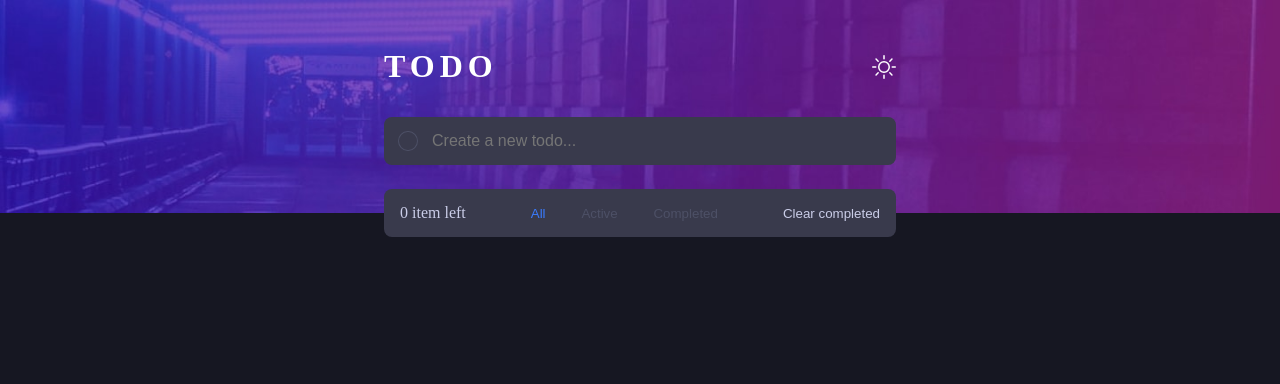
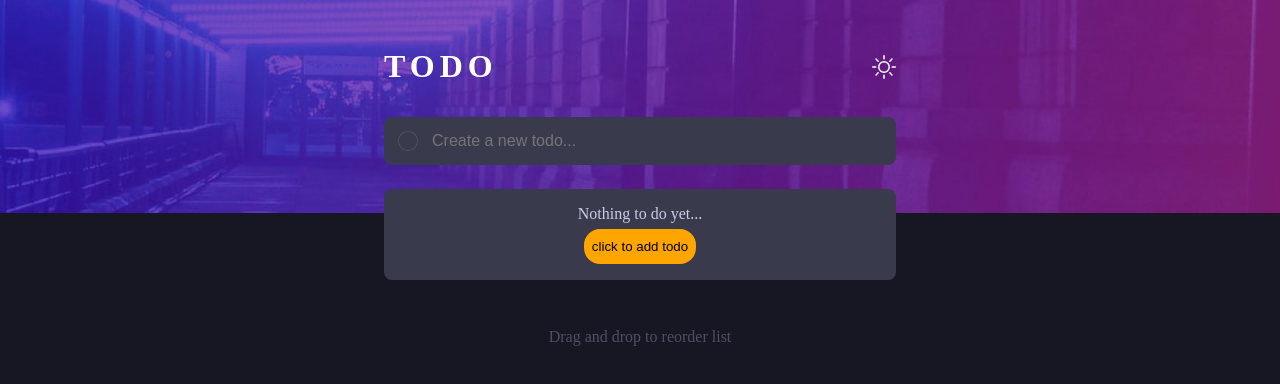
Before and after one commit to efezinoidisi/todo-app, a React (Vite) app: page / in a window 1280 px wide. Shown: the top 384 px of the page. Built offline with nearby package versions, Linux system fonts and the light colour scheme.

Commit message:
style: improve styling for empty todo list

```diff
--- a/src/components/Home.tsx
+++ b/src/components/Home.tsx
@@ -1,9 +1,10 @@
 import { TodoContextType } from '../todoTypes';
-import { useState } from 'react';
+import { useState, useRef } from 'react';
 import styled from 'styled-components';
 import { BsSun, BsMoon } from 'react-icons/bs';
 import List from './List';
 import { useTodo } from '../useTodo';
+import { MutableRefObject } from 'react';
 
 type HomeProps = {
 	toggle: (event: React.MouseEvent<HTMLButtonElement>) => void;
@@ -12,6 +13,8 @@ type HomeProps = {
 
 const Home = ({ toggle, dark }: HomeProps) => {
 	const { saveTodo } = useTodo() as TodoContextType;
+
+	const inputRef = useRef() as MutableRefObject<HTMLInputElement>;
 
 	// new todo from input
 	const [todo, setTodo] = useState('');
@@ -41,13 +44,15 @@ const Home = ({ toggle, dark }: HomeProps) => {
 							placeholder='Create a new todo...'
 							value={todo}
 							onChange={e => setTodo(e.target.value)}
+							ref={inputRef}
 						/>
 					</FormStyle>
 				</HeaderContents>
 			</HeaderStyles>
 
 			<MainStyles>
-				<List />
+				<List inputRef={inputRef} />
+				<p className='drag'>Drag and drop to reorder list</p>
 			</MainStyles>
 		</>
 	);
@@ -121,6 +126,12 @@ const MainStyles = styled.main`
 	margin: -1.5rem auto 1rem;
 	border-radius: 5px;
 
+	.drag {
+		padding-block: 3rem;
+		text-align: center;
+		color: ${({ theme }) => theme.colors.blur};
+	}
+
 	@media only screen and (min-width: 600px) {
 		width: 50%;
 	}
--- a/src/components/Item.tsx
+++ b/src/components/Item.tsx
@@ -41,7 +41,7 @@ const ItemsStyles = styled.div.attrs((props: { pending: boolean }) => props)`
 	justify-content: flex-start;
 	align-items: center;
 	padding: 0;
-	height: 3rem;
+	height: 3.2rem;
 	gap: 1rem;
 	font-size: 1rem;
 
--- a/src/components/List.tsx
+++ b/src/components/List.tsx
@@ -1,5 +1,5 @@
 import styled from 'styled-components';
-import { useState, useMemo } from 'react';
+import { useState, useMemo, MutableRefObject } from 'react';
 import Item from './Item';
 import { TodoContextType } from '../todoTypes';
 import {
@@ -11,7 +11,11 @@ import {
 import Section from './Section';
 import { useTodo } from '../useTodo';
 
-const List = () => {
+type ListProps = {
+	inputRef: MutableRefObject<HTMLInputElement>;
+};
+
+const List = ({ inputRef }: ListProps) => {
 	const { todos, deleteTodo, updateTodo, clearCompleted, updateTodoList } =
 		useTodo() as TodoContextType;
 	//
@@ -55,7 +59,19 @@ const List = () => {
 		reorderedList.splice(destination.index, 0, removedTodo);
 		updateTodoList(reorderedList);
 	};
+
+	if (todos.length === 0)
 		return (
+			<EmptyList>
+				<p>Nothing to do yet...</p>
+				<button type='button' onClick={() => inputRef.current.focus()}>
+					click to add todo
+				</button>
+			</EmptyList>
+		);
+
+	return (
+		<>
 			<DragDropContext onDragEnd={handleOnDragEnd}>
 				<Droppable droppableId='todos' type='group'>
 					{provided => (
@@ -78,8 +94,11 @@ const List = () => {
 								</Draggable>
 							))}
 							{provided.placeholder}
+
 							<LastStyles>
-							<span>{`${itemsLeft} item${itemsLeft > 1 ? 's' : ''} left`}</span>
+								<span>{`${itemsLeft} item${
+									itemsLeft > 1 ? 's' : ''
+								} left`}</span>
 								<Section views={setQuery} query={query} />
 								<button onClick={clearCompleted} className='button'>
 									Clear completed
@@ -88,10 +107,11 @@ const List = () => {
 						</ListStyles>
 					)}
 				</Droppable>
+			</DragDropContext>
 			<DisplayStyles>
 				<Section views={setQuery} query={query} />
 			</DisplayStyles>
-		</DragDropContext>
+		</>
 	);
 };
 
@@ -107,8 +127,9 @@ const LastStyles = styled.div`
 	display: flex;
 	justify-content: space-between;
 	padding: 0 1rem;
-	height: 3rem;
+	height: 3.2rem;
 	align-items: center;
+	color: ${({ theme }) => theme.colors.blur};
 
 	button {
 		background-color: inherit;
@@ -116,7 +137,7 @@ const LastStyles = styled.div`
 	}
 
 	.button {
-		color: ${({ theme }) => theme.colors.text};
+		color: ${({ theme }) => theme.colors.blur};
 	}
 
 	div {
@@ -134,12 +155,13 @@ const DisplayStyles = styled.div`
 	width: 100%;
 
 	margin-top: 2rem;
-	border-radius: 5px;
+	border-radius: 8px;
 	background-color: ${({ theme }) => theme.colors.mainBg};
 	display: flex;
 	justify-content: space-between;
 	align-items: center;
 	padding: 0.5rem 0;
+	height: 3.2rem;
 
 	@media screen and (min-width: 900px) {
 		display: none;
@@ -150,3 +172,22 @@ const ItemWrap = styled.div`
 	padding: 0 1rem;
 	border-bottom: 1px solid ${({ theme }) => theme.colors.blur};
 `;
+
+const EmptyList = styled.div`
+	background-color: ${({ theme }) => theme.colors.mainBg};
+	width: 100%;
+	border-radius: 8px;
+	display: flex;
+	flex-direction: column;
+	justify-content: center;
+	align-items: center;
+	padding-block: 1rem;
+	gap: 0.4rem;
+
+	button {
+		background-color: ${({ theme }) => theme.colors.background};
+		padding: 0.6rem 0.5rem;
+		border-radius: 1rem;
+		border: 0;
+	}
+`;
--- a/src/components/Section.tsx
+++ b/src/components/Section.tsx
@@ -1,5 +1,5 @@
 import styled from 'styled-components';
-//import { useState } from 'react';
+
 type SectionProps = {
 	views: (action: string) => void;
 	query: string;
@@ -10,32 +10,20 @@ type Props = {
 };
 
 const Section = ({ views, query }: SectionProps) => {
+	const allViews = ['all', 'active', 'completed'];
 	return (
 		<DivStyles active={query}>
-			<button
-				onClick={() => {
-					views('all');
-				}}
-				className='all'
-			>
-				all
-			</button>
-			<button
-				onClick={() => {
-					views('pending');
-				}}
-				className='pending'
-			>
-				active
-			</button>
-			<button
-				onClick={() => {
-					views('completed');
-				}}
-				className='completed'
-			>
-				completed
-			</button>
+			{allViews.map(item => (
+				<button
+					key={item}
+					onClick={() => {
+						views(item);
+					}}
+					className={item}
+				>
+					{item}
+				</button>
+			))}
 		</DivStyles>
 	);
 };
--- a/src/styles/global.ts
+++ b/src/styles/global.ts
@@ -18,8 +18,10 @@ export default createGlobalStyle`
         background-color :${({ theme }) => theme.colors.body};
         color : ${({ theme }) => theme.colors.text};
         height: 100dvh;
+        padding-bottom: 3rem;
+    }
 
-
-
+    button{
+      cursor: pointer;
     }
 `;
```
Lines whose indentation alone changed are shown as unchanged.
